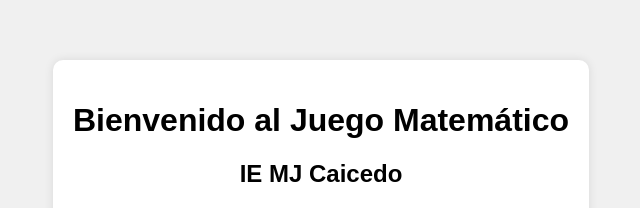
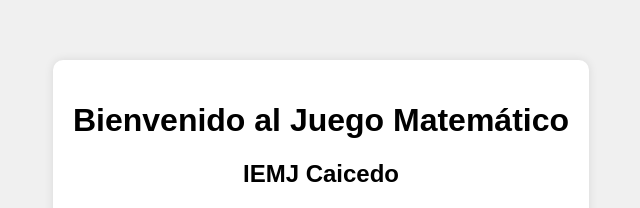
Before and after one commit to iagudelo/adivina, a plain HTML site: page index.html in a window 1280 px wide. Shown: the part 216-424 px from the top of the page, 319-959 px from the left. Drawn offline with Linux system fonts and the light colour scheme.

Commit message:
Update index.html

```diff
--- a/index.html
+++ b/index.html
@@ -3,7 +3,7 @@
 <head>
     <meta charset="UTF-8">
     <meta name="viewport" content="width=device-width, initial-scale=1.0">
-    <title>Adivina el Número - Juego Matemático IE MJ Caicedo</title>
+    <title>Adivina el Número - Juego Matemático IEMJ Caicedo</title>
     <style>
         body {
             font-family: Arial, sans-serif;
@@ -56,7 +56,7 @@
     <div class="container">
         <div id="loginArea">
             <h1>Bienvenido al Juego Matemático</h1>
-            <h2>IE MJ Caicedo</h2>
+            <h2>IEMJ Caicedo</h2>
             <input type="email" id="email" placeholder="Correo electrónico (@iemjcaicedo.edu.co)">
             <button onclick="login()">Iniciar Sesión</button>
         </div>
```
